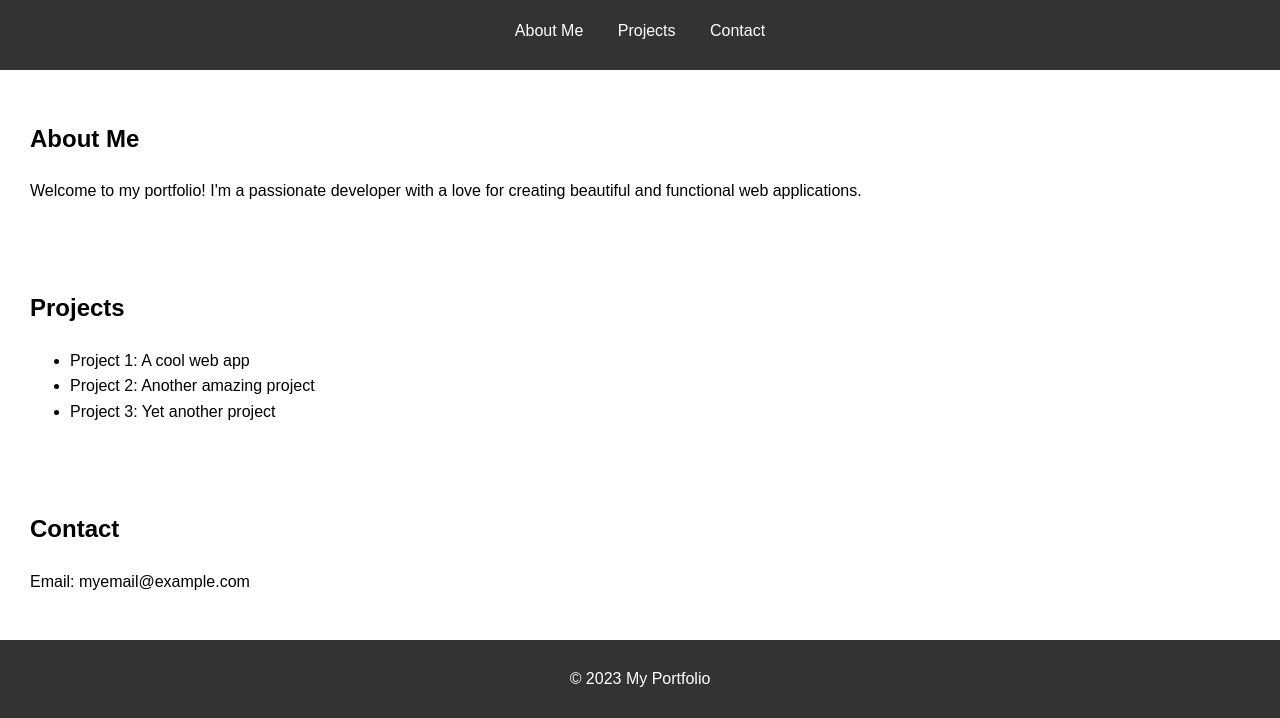
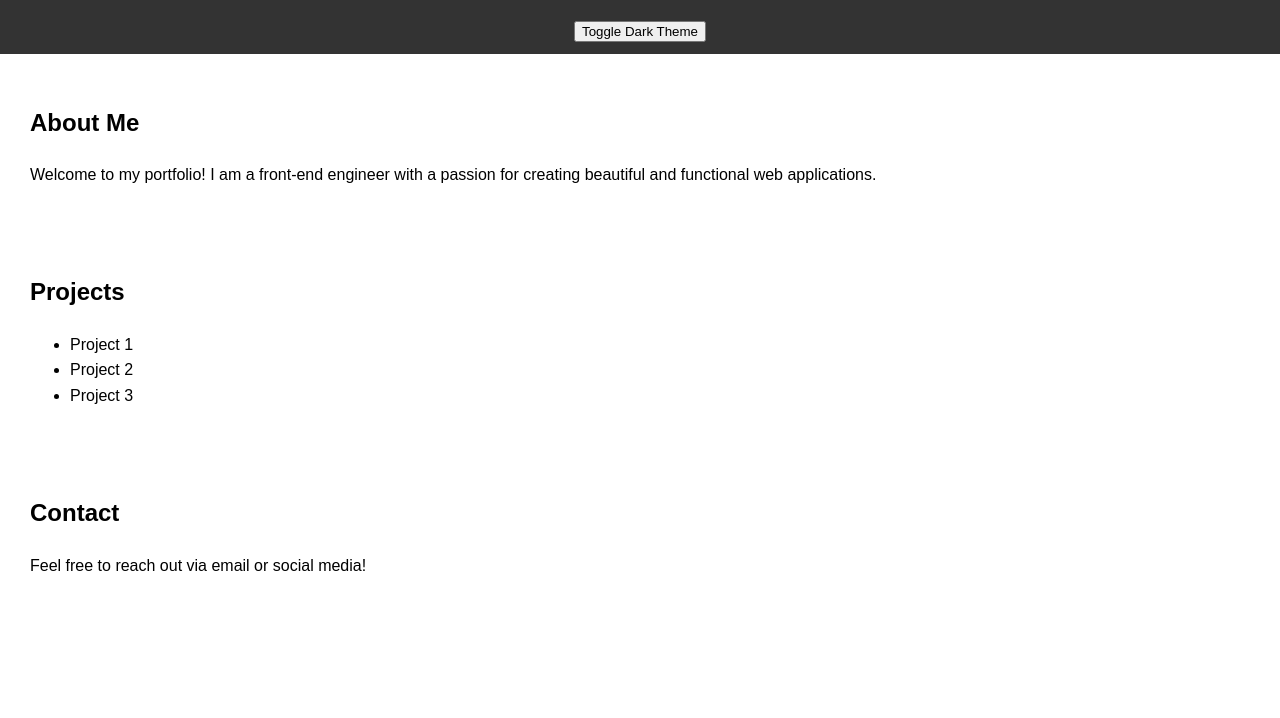
Before and after one commit to suryansh-code1/portfolio-landing-78901, a plain HTML site: page index.html in a window 1280 px wide. Shown: the part 86-804 px from the top of the page. Drawn offline with Linux system fonts and the light colour scheme.

Commit message:
Add index.html from LLM

```diff
--- a/index.html
+++ b/index.html
@@ -3,39 +3,32 @@
 <head>
     <meta charset="UTF-8">
     <meta name="viewport" content="width=device-width, initial-scale=1.0">
-    <title>My Portfolio</title>
     <link rel="stylesheet" href="styles.css">
+    <title>Portfolio Landing</title>
 </head>
 <body>
     <header>
         <h1>My Portfolio</h1>
-        <nav>
-            <ul>
-                <li><a href="#about">About Me</a></li>
-                <li><a href="#projects">Projects</a></li>
-                <li><a href="#contact">Contact</a></li>
-            </ul>
-        </nav>
+        <button id="theme-toggle">Toggle Dark Theme</button>
     </header>
-    <section id="about">
+    <main>
+        <section class="fade-in">
             <h2>About Me</h2>
-        <p>Welcome to my portfolio! I'm a passionate developer with a love for creating beautiful and functional web applications.</p>
+            <p>Welcome to my portfolio! I am a front-end engineer with a passion for creating beautiful and functional web applications.</p>
         </section>
-    <section id="projects">
+        <section class="fade-in">
             <h2>Projects</h2>
             <ul>
-            <li>Project 1: A cool web app</li>
-            <li>Project 2: Another amazing project</li>
-            <li>Project 3: Yet another project</li>
+                <li>Project 1</li>
+                <li>Project 2</li>
+                <li>Project 3</li>
             </ul>
         </section>
-    <section id="contact">
+        <section class="fade-in">
             <h2>Contact</h2>
-        <p>Email: myemail@example.com</p>
+            <p>Feel free to reach out via email or social media!</p>
         </section>
-    <footer>
-        <p>&copy; 2023 My Portfolio</p>
-    </footer>
+    </main>
     <script src="script.js"></script>
 </body>
 </html>
```
Lines whose indentation alone changed are shown as unchanged.
